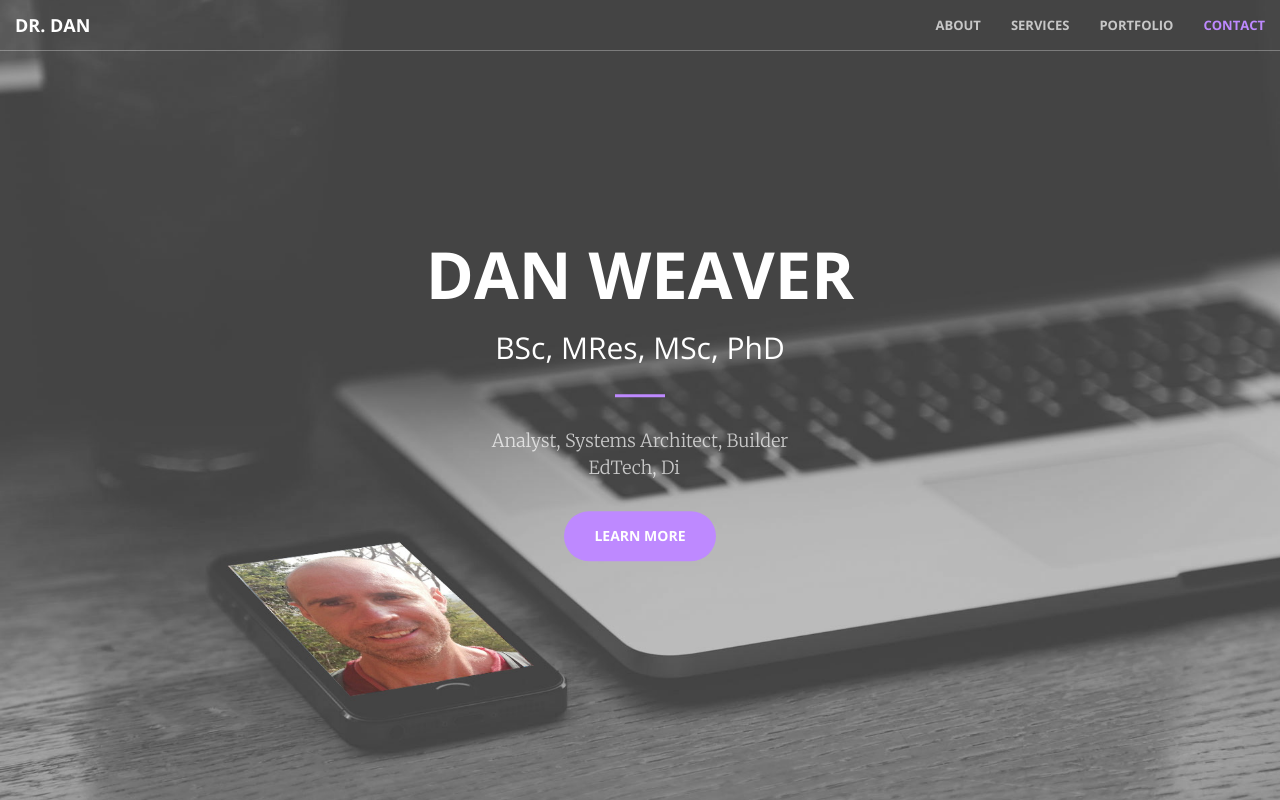
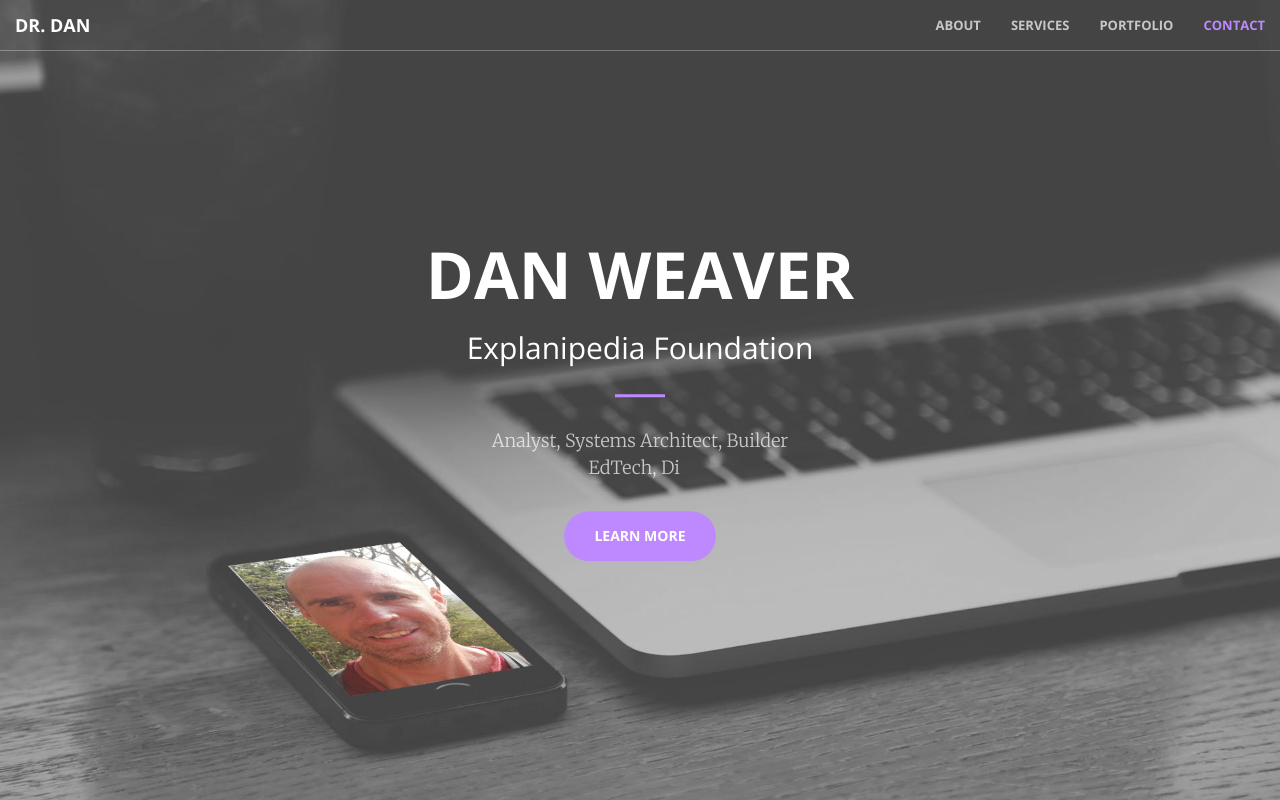
Before and after one commit to wovendan/drdanweaverWEBSITE, a plain HTML site: page index.html in a window 1280 px wide. Shown: the top 800 px of the page. Drawn offline with nearby package versions, Linux system fonts and the light colour scheme.

Commit message:
Initial commit: copy from drdanweaver project

```diff
--- a/index.html
+++ b/index.html
@@ -9,7 +9,7 @@
     <meta name="description" content="">
     <meta name="author" content="">
 
-    <title>Dr.Dan</title>
+    <title>Explanipedia Foundation</title>
 
     <!-- Bootstrap Core CSS -->
     <link rel="stylesheet" href="css/bootstrap.min.css" type="text/css">
@@ -92,7 +92,7 @@
             <div class="header-content-inner">
                 <h1>Dan Weaver</h1>
                 <div style="position: relative; height: 180px">
-                <h2>BSc, MRes, MSc, PhD</h2>
+                <h2>Explanipedia Foundation</h2>
                 <hr><p class="typist"></p>
                 </div>
                 <a href="#about" class="btn btn-primary btn-xl page-scroll">Learn More</a>
```
